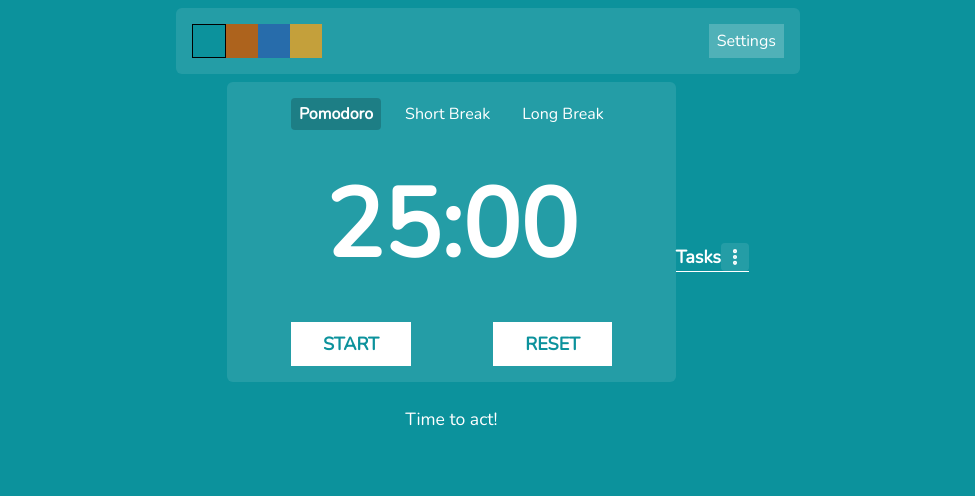
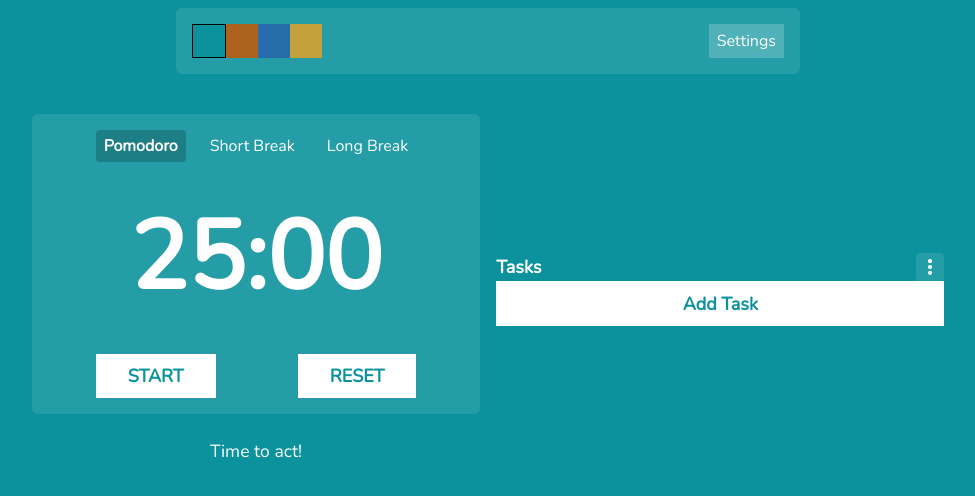
Before and after one commit to nvn0x33/PomoTimer, a React (Vite) app: page / in a window 1280 px wide. Shown: the top 496 px of the page, without its empty margins (152-1127 px from the left). Built offline with nearby package versions, Linux system fonts and the light colour scheme.

Commit message:
feat and refactor: user can add a task now and the dev refactored some code

```diff
--- a/src/App.tsx
+++ b/src/App.tsx
@@ -13,7 +13,7 @@
         <>
             <Header />
             <ActiveTask value={[activeTask, setActiveTask]}>
-                <main className="flex items-center justify-center">
+                <main className="flex items-center justify-center gap-4 mt-8 max-md:flex-col">
                     <Timer />
                     <TodoContainer />
                 </main>
--- a/src/DB/dbHandler.ts
+++ b/src/DB/dbHandler.ts
@@ -37,7 +37,6 @@
         const index: number = order.indexOf(key);
 
         order.splice(index, 1);
-        localStorage.setItem(Storage.orderKey, JSON.stringify(order));
         LocalStorage.save(Storage.orderKey, order);
     }
 }
--- /dev/null
+++ b/src/components/ThemeButton.tsx
@@ -0,0 +1,16 @@
+export default function ThemeButton({
+    text,
+    handleClick,
+}: {
+    text: string;
+    handleClick: () => void;
+}) {
+    return (
+        <button
+            onClick={handleClick}
+            className="bg-white px-8 py-2 text-theme font-bold text-lg"
+        >
+            {text}
+        </button>
+    );
+}
--- a/src/components/Timer.tsx
+++ b/src/components/Timer.tsx
@@ -5,6 +5,7 @@
 
 // Components
 import TabBox from "./TabBox";
+import ThemeButton from "./ThemeButton.tsx";
 
 const TABS: Tab[] = [
     { name: "Pomodoro", defaultMs: 1500000, ms: 1500000 },
@@ -70,11 +71,11 @@
                     {msToMins(activeTab.ms)}
                 </span>
                 <div className="flex justify-between">
-                    <Button
+                    <ThemeButton
                         text={isTimerRunning ? "PAUSE" : "START"}
                         handleClick={toggleTimer}
                     />
-                    <Button text={"RESET"} handleClick={resetTimer} />
+                    <ThemeButton text={"RESET"} handleClick={resetTimer} />
                 </div>
             </div>
             <br />
@@ -82,20 +83,3 @@
         </div>
     );
 }
-
-function Button({
-    text,
-    handleClick,
-}: {
-    text: string;
-    handleClick: () => void;
-}) {
-    return (
-        <button
-            onClick={handleClick}
-            className="bg-white px-8 py-2 text-theme font-bold text-lg"
-        >
-            {text}
-        </button>
-    );
-}
--- a/src/components/TodoContainer.tsx
+++ b/src/components/TodoContainer.tsx
@@ -3,7 +3,7 @@
 
 export default function TodoContainer() {
     return (
-        <div className="">
+        <div>
             <div className="flex justify-between">
                 <span className="font-bold text-lg">Tasks</span>
                 <button className="px-1 rounded-sm bg-white/10 hover:bg-white/20">
--- a/src/components/TodoList.tsx
+++ b/src/components/TodoList.tsx
@@ -1,27 +1,48 @@
 import { useState } from "react";
 import { Storage } from "../DB/dbHandler";
+import { genTaskID } from "../utils/taskID";
 import type { Task } from "../types/Task";
+
+import ThemeButton from "./ThemeButton";
 
 const todoDB = new Storage();
 
-// Task = {text: "I am going insane", status: "pending" || "done", id: id}
+// Task = id: {text: "I am going insane", status: "pending" || "done"}
 
 export default function TodoList() {
-    const [todoList, setTodoList] = useState(() => todoDB.loadList());
+    const [todoList, setTodoList] = useState<Task[]>(() => todoDB.loadList());
+
+    const addTask = () => {
+        const key: string = genTaskID();
+        todoDB.addTask(key, { text: "TEST", status: "pending", id: key });
+
+        const newTodo: Task[] = todoDB.loadList();
+        setTodoList(newTodo);
+    };
 
     return (
         <div className="flex flex-col">
-            {todoList.map((task: Task) => (
-                <TaskBox text={task.text} id={task.id} />
-            ))}
+            <ul className="flex flex-col w-md">
+                {todoList.map((task: Task) => (
+                    <TaskBox
+                        key={task.id}
+                        text={task.text}
+                        id={task.id}
+                        status={task.status}
+                    />
+                ))}
+            </ul>
+            <ThemeButton text="Add Task" handleClick={addTask} />
         </div>
     );
 }
 
-function TaskBox({ text, id }: { text: string; id: string }) {
+function TaskBox({ text, id, status }: Task) {
     return (
-        <button className="p-4" data-id={id}>
-            {text}
-        </button>
+        <li>
+            <button className="p-4" data-id={id}>
+                {text}
+            </button>
+        </li>
     );
 }
--- /dev/null
+++ b/src/utils/taskID.ts
@@ -0,0 +1,10 @@
+export function genTaskID() {
+    const handle = new Date();
+    const dateTime =
+        handle.getFullYear().toString() +
+        handle.getMonth().toString() +
+        handle.getDay().toString() +
+        Date.now().toString();
+
+    return `1${Math.floor(Math.random() * 10000).toString()}${dateTime}`;
+}
```
